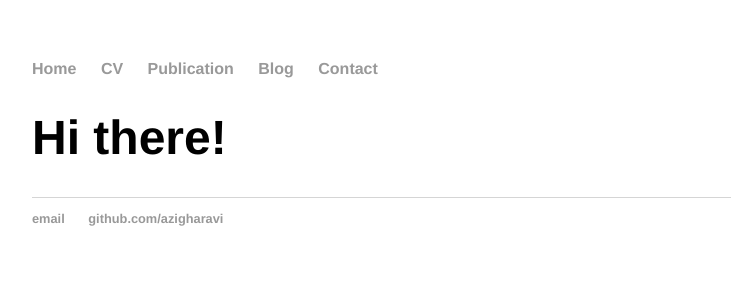
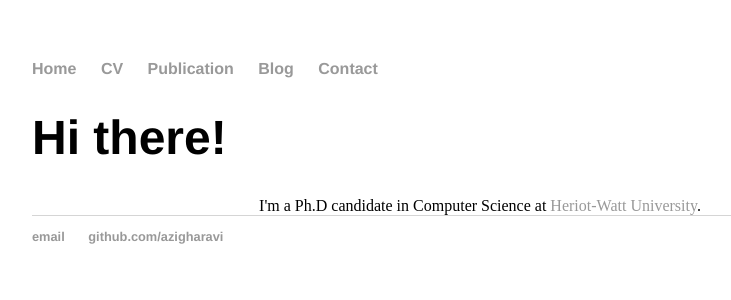
Before and after one commit to azigharavi/.github.io, a Jekyll site: the page built from index.html, in a window 1280 px wide. Shown: the top 300 px of the page, without its empty margins (160-891 px from the left). Built offline with Jekyll 4.4.1, drawn with Linux system fonts in a browser that asks for light colours.

Commit message:
Added some content

```diff
--- a/index.html
+++ b/index.html
@@ -7,7 +7,7 @@ title: Azimeh Gharavi
 	<div class ="row">
 		<img src="">
 		<div style = "max-width: 500px">
-
+			I'm a Ph.D candidate in Computer Science at <a href="https://www.hw.ac.uk/">Heriot-Watt University</a>.
 		</div>
 	</div>
 </div><!-- /.blurb -->
```
